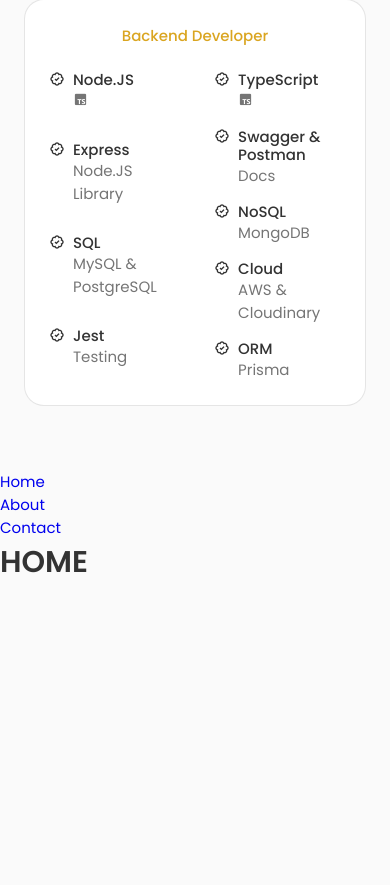
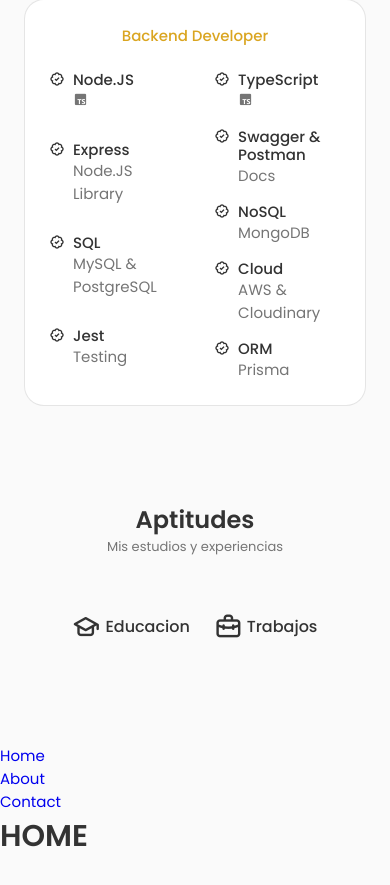
Before and after one commit to valenn0101/portfolio-react-typescript, a React (Vite) app: page / in a window 390 px wide. Shown: the part 2050-2935 px from the top of the page. Before the commit the page ends 2683 px from the top, so only its background shows below. Built offline with nearby package versions, Linux system fonts and the light colour scheme.

Commit message:
feat: mi-recorrido
Se agrego el componente 'qualifications' el cual muestra mi experiencia profesional y academica

```diff
--- /dev/null
+++ b/src/Qualifications/Qualifications.css
@@ -0,0 +1,116 @@
+.qualification__container {
+  max-width: 768px;
+}
+
+.qualification__tabs {
+  display: flex;
+  justify-content: center;
+  margin-bottom: var(--mb-2);
+}
+
+.qualification__button {
+  font-size: var(--h3-font-size);
+  font-weight: var(--font-medium);
+  color: var(--title-color);
+  margin: 0 var(--mb-1);
+  cursor: pointer;
+}
+
+.qualification__button:hover {
+  color: black;
+  font-size: 21px;
+}
+
+.qualification__icon {
+  font-size: 1.8rem;
+  margin-right: var(--mb-0-25);
+}
+
+.qualification__active {
+  color: black;
+}
+
+.qualification__sections {
+  display: grid;
+  grid-template-columns: 0.5fr;
+  justify-content: center;
+}
+
+.qualification__content {
+  display: none;
+}
+
+.qualification__content-active {
+  display: block;
+}
+
+.qualification__data {
+  display: grid;
+  grid-template-columns: 1fr max-content 1fr;
+  column-gap: 1.5rem;
+}
+
+.qualification__title {
+  font-size: var(--normal-font-size);
+  font-weight: var(--font-medium);
+}
+
+.qualification__subtitle {
+  display: inline;
+  font-size: var(--small-font-size);
+  margin-bottom: var(--mb-1);
+}
+
+.qualification__calender {
+  font-size: var(--small-font-size);
+}
+
+.qualification__rounder {
+  display: inline-block;
+  width: 13px;
+  height: 13px;
+  background-color: var(--text-color);
+  border-radius: 50%;
+}
+
+.qualification__line {
+  display: block;
+  width: 1px;
+  height: 100%;
+  background-color: var(--text-color);
+  transform: translate(6px, -7px);
+}
+
+/*=============== BREAKPOINTS ===============*/
+/* For large devices */
+@media screen and (max-width: 992px) {
+  .qualification__container {
+    margin-left: auto;
+    margin-right: auto;
+  }
+}
+
+/* For medium devices */
+@media screen and (max-width: 768px) {
+  .qualification__container {
+    margin-left: var(--mb-1-5);
+    margin-right: var(--mb-1-5);
+  }
+}
+
+@media screen and (max-width: 576px) {
+  .qualification__sections {
+    grid-template-columns: initial;
+  }
+
+  .qualification__button {
+    margin: 0 var(--mb-0-75);
+  }
+}
+
+/* For small devices */
+@media screen and (max-width: 350px) {
+  .qualification__data {
+    gap: 0.5rem;
+  }
+}
--- /dev/null
+++ b/src/Qualifications/Qualifications.tsx
@@ -0,0 +1,176 @@
+import "./Qualifications.css";
+
+import { useState } from "react";
+
+const Qualifications = () => {
+  const [toggleState, setToggleState] = useState(0);
+
+  const toggleTab = (
+    index: number
+  ): React.MouseEventHandler<HTMLDivElement> | undefined => {
+    setToggleState(index);
+    return undefined;
+  };
+
+  return (
+    <section className="qualification section">
+      <h2 className="section__title">Aptitudes</h2>
+      <span className="section__subtitle">Mis estudios y experiencias</span>
+
+      <div className="qualification__container container">
+        <div className="qualification__tabs">
+          <button
+            style={{ backgroundColor: "#FAFAFA" }}
+            className={
+              toggleState === 1
+                ? "qualification__button qualification__active button--flex"
+                : "qualification__button  button--flex"
+            }
+            onClick={() => toggleTab(1)}
+          >
+            <i className="uil uil-graduation-cap qualification__icon"></i>{" "}
+            Educacion
+          </button>
+
+          <button
+            style={{ backgroundColor: "#FAFAFA" }}
+            className={
+              toggleState === 2
+                ? "qualification__button qualification__active button--flex"
+                : "qualification__button  button--flex"
+            }
+            onClick={() => toggleTab(2)}
+          >
+            <i className="uil uil-briefcase-alt qualification__icon"></i>{" "}
+            Trabajos
+          </button>
+        </div>
+
+        <div className="qualification__sections">
+          <div
+            className={
+              toggleState === 1
+                ? "qualification__content qualification__content-active"
+                : "qualification__content "
+            }
+          >
+            <div className="qualification__data">
+              <div>
+                <h3 className="qualification__title">Programador FullStack</h3>
+                <span className="qualification__subtitle">
+                  {" "}
+                  r/ArgentinaPrograma
+                </span>
+                <div className="qualification__calender">
+                  <i className="uil uil-calendar-alt"></i>2022 - 2023
+                </div>
+              </div>
+
+              <div>
+                <span className="qualification__rounder"></span>
+                <span className="qualification__line"></span>
+              </div>
+            </div>
+
+            <div className="qualification__data">
+              <div></div>
+
+              <div>
+                <span className="qualification__rounder"></span>
+                <span className="qualification__line"></span>
+              </div>
+
+              <div>
+                <h3 className="qualification__title">
+                  Ingenieria Electromecanica
+                </h3>
+                <span className="qualification__subtitle">
+                  {" "}
+                  Universidad Nacional de Santiago del Estero
+                </span>
+                <div className="qualification__calender">
+                  <i className="uil uil-calendar-alt"></i>2020 - Presente
+                </div>
+              </div>
+            </div>
+            <div className="qualification__data">
+              <div>
+                <h3 className="qualification__title">Ingles (B1)</h3>
+                <span className="qualification__subtitle">
+                  {" "}
+                  Centro de Servicios en Lenguas Extranjeras{" "}
+                </span>
+                <div className="qualification__calender">
+                  <i className="uil uil-calendar-alt"></i>2021 - Presente
+                </div>
+              </div>
+
+              <div>
+                <span className="qualification__rounder"></span>
+                <span className="qualification__line"></span>
+              </div>
+            </div>
+
+            <div className="qualification__data">
+              <div></div>
+
+              <div>
+                <span className="qualification__line"></span>
+              </div>
+
+              <div>
+                <span className="qualification__subtitle"> </span>
+                <div className="qualification__calender"></div>
+              </div>
+            </div>
+          </div>
+
+          <div
+            className={
+              toggleState === 2
+                ? "qualification__content qualification__content-active"
+                : "qualification__content "
+            }
+          >
+            <div className="qualification__data">
+              <div>
+                <h3 className="qualification__title">Becario</h3>
+                <span className="qualification__subtitle"> Fundacion YPF</span>
+                <div className="qualification__calender">
+                  <i className="uil uil-calendar-alt"></i>2020 - 2023
+                </div>
+              </div>
+
+              <div>
+                <span className="qualification__rounder"></span>
+                <span className="qualification__line"></span>
+              </div>
+            </div>
+
+            <div className="qualification__data">
+              <div></div>
+
+              <div>
+                <span className="qualification__rounder"></span>
+                <span className="qualification__line"></span>
+              </div>
+
+              <div>
+                <h3 className="qualification__title">Atencion al Cliente</h3>
+                <span className="qualification__subtitle">
+                  {" "}
+                  Dionisio Tienda
+                </span>
+                <div className="qualification__calender">
+                  <i className="uil uil-calendar-alt"></i>2021 - 2022
+                </div>
+              </div>
+            </div>
+          </div>
+        </div>
+      </div>
+    </section>
+  );
+};
+
+export default Qualifications;
--- a/src/main.tsx
+++ b/src/main.tsx
@@ -10,6 +10,7 @@
 import Skills from "./components/Skills/Skills";
 import Error from "./pages/Error";
 import Home from "./pages/Home";
+import Qualifications from "./Qualifications/Qualifications";
 
 const router = createBrowserRouter([
   {
@@ -37,6 +38,7 @@
       <Home2 />
       <About />
       <Skills />
+      <Qualifications />
     </main>
     <RouterProvider router={router} />
   </StrictMode>
```
